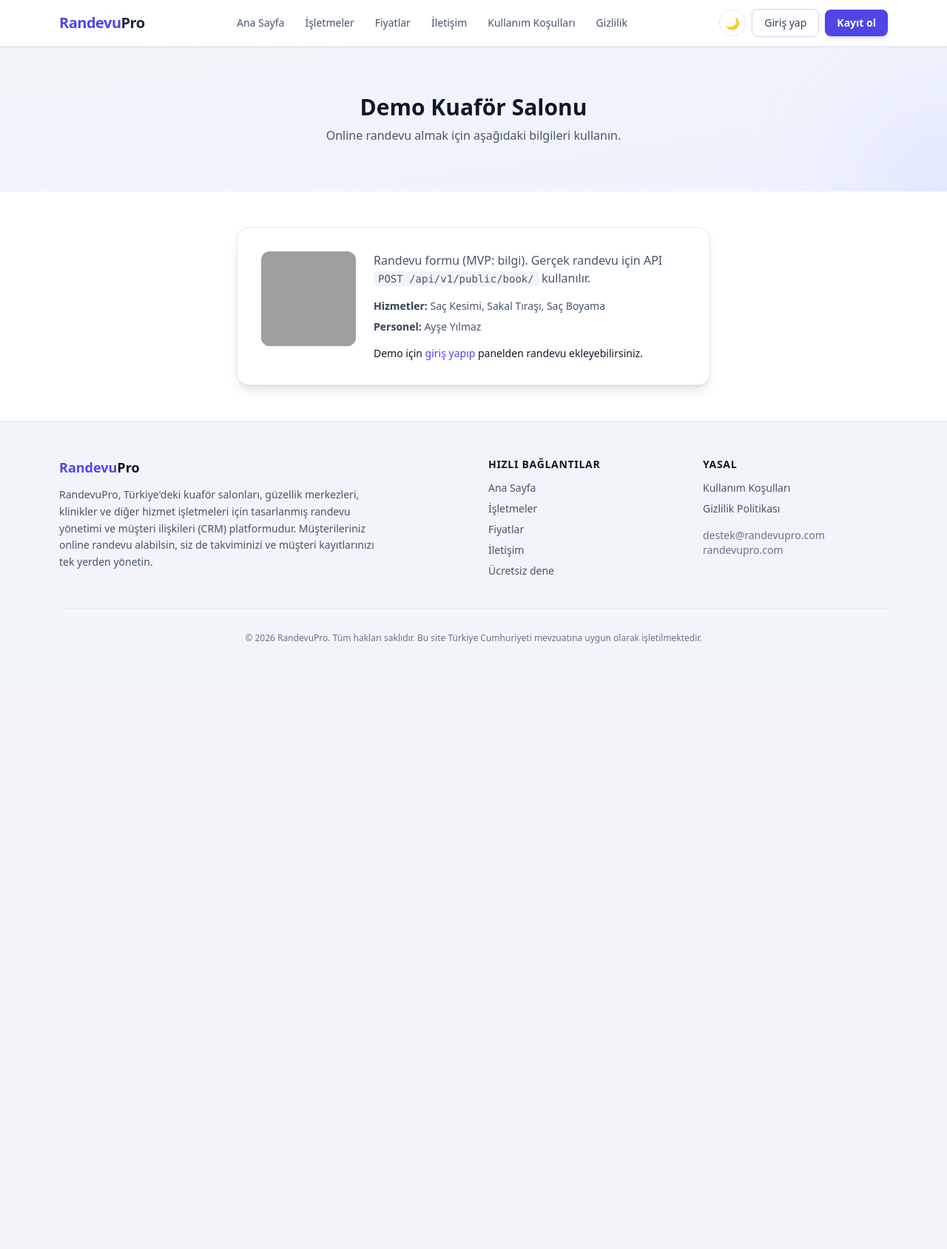
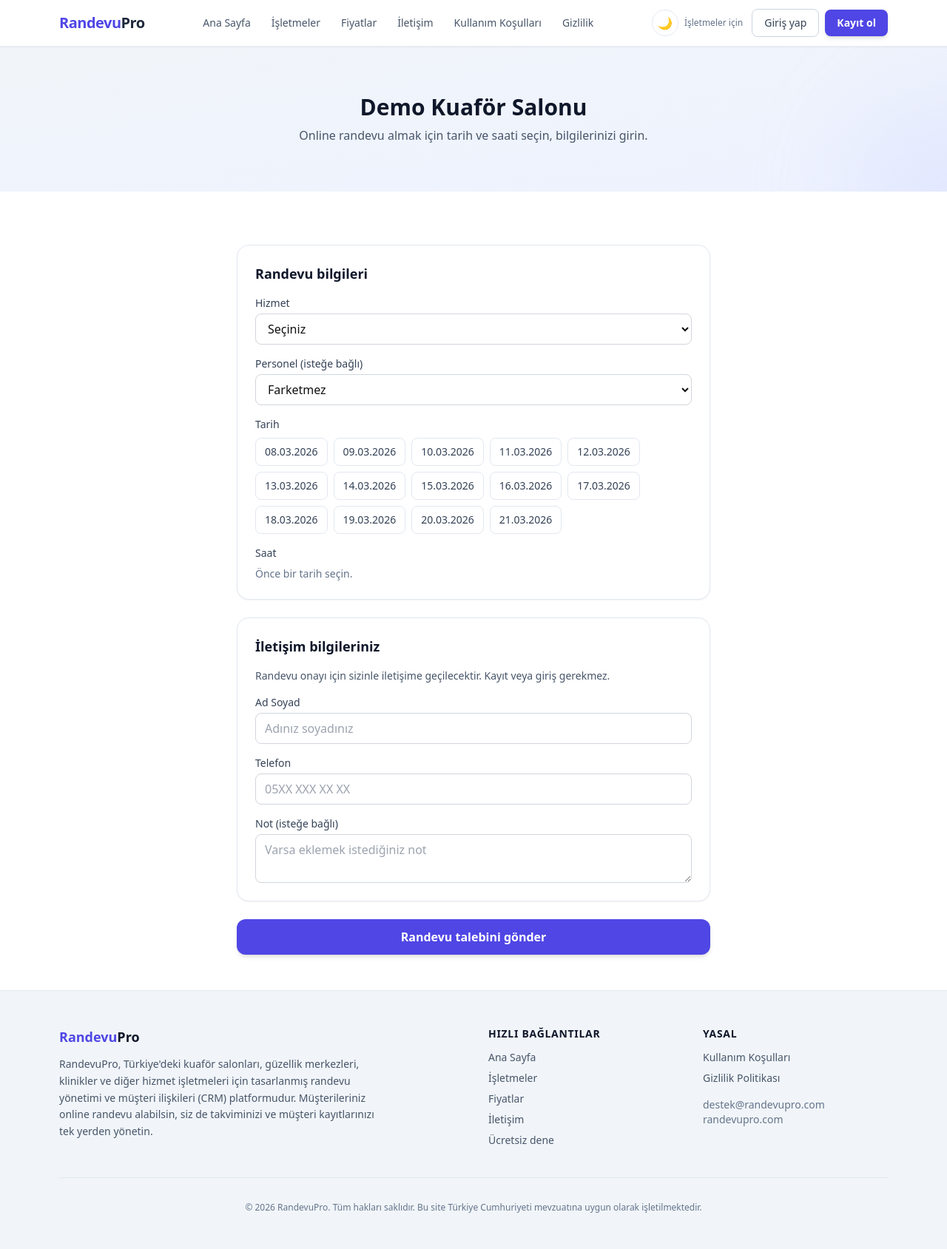
Before and after one commit to aliasttt/appointment, a Django app: page /b/demo-salon/ in a window 1280 px wide. Shown: the whole page at 74% size. Before the commit the page ends 870 px from the top, so only its background shows below. Run offline with Django 5.2, Linux system fonts and the light colour scheme; data comes from the database, SQL or seed files in the repository; parts of the project's set-up code (start-up, migrations or seed data) failed here and were passed over; some libraries are stand-ins or nearby versions; grey boxes are pictures that could not be loaded.

Commit message:
booking page, business list, static url fix

```diff
--- a/config/settings.py
+++ b/config/settings.py
@@ -134,7 +134,8 @@ USE_TZ = True
 
 
 # Static files (CSS, JavaScript, Images)
-STATIC_URL = "static/"
+# Leading slash required so admin (and any page) loads static from /static/ not relative to current path
+STATIC_URL = "/static/"
 STATIC_ROOT = BASE_DIR / "staticfiles"
 STATICFILES_DIRS = [
     BASE_DIR / "static",
--- a/templates/base.html
+++ b/templates/base.html
@@ -66,6 +66,7 @@
                             Panel
                         </a>
                     {% else %}
+                        <span class="hidden lg:inline text-xs text-slate-500 dark:text-gray-400 mr-1">İşletmeler için</span>
                         <a href="{% url 'web:login' %}" class="inline-flex items-center rounded-lg border border-slate-300 dark:border-gray-600 px-4 py-2 text-sm font-medium text-slate-700 dark:text-gray-200 hover:bg-slate-50 dark:hover:bg-gray-800 transition">
                             Giriş yap
                         </a>
--- a/web/templates/web/booking.html
+++ b/web/templates/web/booking.html
@@ -5,27 +5,131 @@
     <div class="absolute bottom-0 right-0 w-64 h-64 bg-indigo-200/30 dark:bg-indigo-500/10 rounded-full blur-3xl translate-y-1/2 translate-x-1/2"></div>
     <div class="relative max-w-3xl mx-auto px-4 text-center">
         <h1 class="text-3xl font-bold text-slate-900 dark:text-white mb-2 animate-fade-in-up">{{ business.name }}</h1>
-        <p class="text-slate-600 dark:text-gray-400 animate-fade-in-up animate-delay-100">Online randevu almak için aşağıdaki bilgileri kullanın.</p>
+        <p class="text-slate-600 dark:text-gray-400 animate-fade-in-up animate-delay-100">Online randevu almak için tarih ve saati seçin, bilgilerinizi girin.</p>
     </div>
 </section>
 
 <section class="py-12 bg-white dark:bg-gray-900/50">
     <div class="max-w-2xl mx-auto px-4">
-        <div class="rounded-2xl border border-slate-200 dark:border-gray-700 bg-white dark:bg-gray-800 p-8 shadow-lg animate-fade-in-up">
-            <div class="flex gap-6 items-start">
-                <div class="hidden sm:block w-32 h-32 rounded-xl bg-gradient-to-br from-indigo-400 to-purple-500 flex-shrink-0 overflow-hidden">
-                    <img src="https://images.unsplash.com/photo-1560066984-138dadb4c035?w=256&q=80" alt="" class="w-full h-full object-cover">
-                </div>
-                <div class="flex-1">
-                    <p class="text-slate-600 dark:text-gray-400 mb-4">Randevu formu (MVP: bilgi). Gerçek randevu için API <code class="text-sm bg-slate-100 dark:bg-gray-700 px-1.5 py-0.5 rounded">POST /api/v1/public/book/</code> kullanılır.</p>
-                    <ul class="space-y-2 text-sm text-slate-600 dark:text-gray-400">
-                        <li><strong class="text-slate-700 dark:text-gray-300">Hizmetler:</strong> {% for s in services %}{{ s.name }}{% if not forloop.last %}, {% endif %}{% empty %}Tanımlı hizmet yok{% endfor %}</li>
-                        <li><strong class="text-slate-700 dark:text-gray-300">Personel:</strong> {% for st in staff_list %}{{ st.name }}{% if not forloop.last %}, {% endif %}{% empty %}Tanımlı personel yok{% endfor %}</li>
-                    </ul>
-                    <p class="mt-4 text-sm">Demo için <a href="{% url 'web:login' %}" class="text-indigo-600 dark:text-indigo-400 font-medium hover:underline">giriş yapıp</a> panelden randevu ekleyebilirsiniz.</p>
+        <form method="post" action="{% url 'web:booking_submit' business_slug=business.slug %}" class="space-y-6">
+            {% csrf_token %}
+
+            <div class="rounded-2xl border border-slate-200 dark:border-gray-700 bg-white dark:bg-gray-800 p-6 shadow-sm">
+                <h2 class="text-lg font-semibold text-slate-900 dark:text-white mb-4">Randevu bilgileri</h2>
+
+                <div class="space-y-4">
+                    <div>
+                        <label for="service_id" class="block text-sm font-medium text-slate-700 dark:text-gray-300 mb-1">Hizmet</label>
+                        <select name="service_id" id="service_id" required class="input w-full">
+                            <option value="">Seçiniz</option>
+                            {% for s in services %}
+                                <option value="{{ s.id }}">{{ s.name }} — {{ s.price_try }} ₺, {{ s.duration_min }} dk</option>
+                            {% endfor %}
+                        </select>
+                    </div>
+                    {% if staff_list %}
+                    <div>
+                        <label for="staff_id" class="block text-sm font-medium text-slate-700 dark:text-gray-300 mb-1">Personel (isteğe bağlı)</label>
+                        <select name="staff_id" id="staff_id" class="input w-full">
+                            <option value="">Farketmez</option>
+                            {% for st in staff_list %}
+                                <option value="{{ st.id }}">{{ st.name }}</option>
+                            {% endfor %}
+                        </select>
+                    </div>
+                    {% endif %}
+
+                    <div>
+                        <label class="block text-sm font-medium text-slate-700 dark:text-gray-300 mb-2">Tarih</label>
+                        <div class="flex flex-wrap gap-2" id="date-buttons">
+                            {% for d in dates %}
+                                <button type="button" class="date-btn rounded-lg border border-slate-200 dark:border-gray-600 px-3 py-2 text-sm font-medium text-slate-700 dark:text-gray-300 hover:bg-slate-100 dark:hover:bg-gray-700 transition"
+                                        data-date="{{ d|date:'Y-m-d' }}">
+                                    {{ d|date:"d.m.Y" }}
+                                </button>
+                            {% endfor %}
+                        </div>
+                        <input type="hidden" name="date" id="date" required>
+                    </div>
+
+                    <div id="slots-container" class="space-y-2">
+                        <label class="block text-sm font-medium text-slate-700 dark:text-gray-300 mb-1">Saat</label>
+                        <div id="slots-placeholder" class="text-sm text-slate-500 dark:text-gray-400">
+                            Önce bir tarih seçin.
+                        </div>
+                        <div id="slots-list" class="flex flex-wrap gap-2" style="display: none;"></div>
+                        <input type="hidden" name="time" id="time" required>
+                    </div>
                 </div>
             </div>
-        </div>
+
+            <div class="rounded-2xl border border-slate-200 dark:border-gray-700 bg-white dark:bg-gray-800 p-6 shadow-sm">
+                <h2 class="text-lg font-semibold text-slate-900 dark:text-white mb-4">İletişim bilgileriniz</h2>
+                <p class="text-sm text-slate-600 dark:text-gray-400 mb-4">Randevu onayı için sizinle iletişime geçilecektir. Kayıt veya giriş gerekmez.</p>
+                <div class="space-y-4">
+                    <div>
+                        <label for="customer_name" class="block text-sm font-medium text-slate-700 dark:text-gray-300 mb-1">Ad Soyad</label>
+                        <input type="text" name="customer_name" id="customer_name" required maxlength="255" class="input" placeholder="Adınız soyadınız">
+                    </div>
+                    <div>
+                        <label for="customer_phone" class="block text-sm font-medium text-slate-700 dark:text-gray-300 mb-1">Telefon</label>
+                        <input type="tel" name="customer_phone" id="customer_phone" required maxlength="20" class="input" placeholder="05XX XXX XX XX">
+                    </div>
+                    <div>
+                        <label for="notes" class="block text-sm font-medium text-slate-700 dark:text-gray-300 mb-1">Not (isteğe bağlı)</label>
+                        <textarea name="notes" id="notes" rows="2" class="input" placeholder="Varsa eklemek istediğiniz not"></textarea>
+                    </div>
+                </div>
+            </div>
+
+            <button type="submit" class="w-full rounded-xl bg-indigo-600 px-6 py-3 text-base font-semibold text-white shadow-md hover:bg-indigo-500 transition">
+                Randevu talebini gönder
+            </button>
+        </form>
     </div>
 </section>
+
+<script>
+(function() {
+    var dateInput = document.getElementById('date');
+    var timeInput = document.getElementById('time');
+    var slotsPlaceholder = document.getElementById('slots-placeholder');
+    var slotsList = document.getElementById('slots-list');
+    var businessSlug = '{{ business.slug }}';
+
+    function loadSlots(date) {
+        dateInput.value = date;
+        timeInput.value = '';
+        document.querySelectorAll('.date-btn').forEach(function(b) {
+            b.classList.remove('bg-indigo-600', 'text-white', 'border-indigo-600');
+            b.classList.add('border-slate-200', 'dark:border-gray-600', 'text-slate-700', 'dark:text-gray-300');
+            if (b.getAttribute('data-date') === date) {
+                b.classList.add('bg-indigo-600', 'text-white', 'border-indigo-600');
+                b.classList.remove('border-slate-200', 'dark:border-gray-600', 'text-slate-700', 'dark:text-gray-300');
+            }
+        });
+        slotsPlaceholder.style.display = 'none';
+        slotsList.style.display = 'flex';
+        slotsList.innerHTML = '<span class="text-slate-500">Yükleniyor…</span>';
+        fetch('/b/' + businessSlug + '/slots/?date=' + encodeURIComponent(date), { headers: { 'Accept': 'text/html' } })
+            .then(function(r) { return r.text(); })
+            .then(function(html) {
+                slotsList.innerHTML = html;
+                slotsList.querySelectorAll('.slot-btn').forEach(function(btn) {
+                    btn.addEventListener('click', function() {
+                        slotsList.querySelectorAll('.slot-btn').forEach(function(b) { b.classList.remove('ring-2', 'ring-indigo-500'); });
+                        this.classList.add('ring-2', 'ring-indigo-500');
+                        timeInput.value = this.getAttribute('data-time');
+                    });
+                });
+            })
+            .catch(function() { slotsList.innerHTML = '<span class="text-red-500">Saatler yüklenemedi.</span>'; });
+    }
+
+    document.getElementById('date-buttons').addEventListener('click', function(e) {
+        var btn = e.target.closest('.date-btn');
+        if (btn) loadSlots(btn.getAttribute('data-date'));
+    });
+})();
+</script>
 {% endblock %}
--- /dev/null
+++ b/web/templates/web/booking_slots_fragment.html
@@ -0,0 +1,6 @@
+{% for t, label in slots %}
+<button type="button" class="slot-btn rounded-lg border border-slate-200 dark:border-gray-600 px-4 py-2 text-sm font-medium text-slate-700 dark:text-gray-300 hover:bg-indigo-50 dark:hover:bg-indigo-900/30 hover:border-indigo-300 dark:hover:border-indigo-700 transition"
+        data-time="{{ label }}">{{ label }}</button>
+{% empty %}
+<p class="text-sm text-slate-500 dark:text-gray-400">Bu tarih için uygun saat yok.</p>
+{% endfor %}
--- a/web/urls.py
+++ b/web/urls.py
@@ -13,6 +13,8 @@ urlpatterns = [
     path("auth/register/", views.auth_register, name="register"),
     path("auth/forgot/", views.auth_forgot, name="forgot"),
     path("b/<slug:business_slug>/", views.public_booking, name="booking"),
+    path("b/<slug:business_slug>/slots/", views.public_booking_slots, name="booking_slots"),
+    path("b/<slug:business_slug>/randevu/", views.public_booking_submit, name="booking_submit"),
     path("legal/terms/", views.legal_terms, name="terms"),
     path("legal/privacy/", views.legal_privacy, name="privacy"),
     path("contact/", views.contact, name="contact"),
--- a/web/views.py
+++ b/web/views.py
@@ -14,7 +14,7 @@ from core.models import Business
 from crm.models import Customer
 from scheduling.models import Appointment
 from staff.models import StaffProfile
-from web.utils import get_current_business
+from web.utils import get_current_business, get_available_times, get_next_booking_dates
 
 
 # ----- Public -----
@@ -87,7 +87,54 @@ def public_booking(request, business_slug):
     business = get_object_or_404(Business, slug=business_slug)
     services = business.services.filter(active=True)
     staff_list = business.staff.all()
-    return render(request, "web/booking.html", {"business": business, "services": services, "staff_list": staff_list})
+    dates = get_next_booking_dates(14)
+    return render(request, "web/booking.html", {
+        "business": business,
+        "services": services,
+        "staff_list": staff_list,
+        "dates": dates,
+    })
+
+
+def public_booking_slots(request, business_slug):
+    """HTMX: return HTML fragment of time slot buttons for a given date."""
+    business = get_object_or_404(Business, slug=business_slug)
+    date_str = request.GET.get("date")
+    if not date_str:
+        return render(request, "web/booking_slots_fragment.html", {"slots": []})
+    from datetime import datetime
+    try:
+        day = datetime.strptime(date_str, "%Y-%m-%d").date()
+    except ValueError:
+        return render(request, "web/booking_slots_fragment.html", {"slots": []})
+    slots = get_available_times(business, day)
+    return render(request, "web/booking_slots_fragment.html", {"slots": slots, "date": date_str})
+
+
+@require_http_methods(["POST"])
+def public_booking_submit(request, business_slug):
+    """Handle public booking form submit; no login required."""
+    business = get_object_or_404(Business, slug=business_slug)
+    from api.serializers import PublicBookSerializer
+    payload = {
+        "business_slug": business_slug,
+        "service_id": request.POST.get("service_id"),
+        "staff_id": request.POST.get("staff_id") or None,
+        "date": request.POST.get("date"),
+        "time": request.POST.get("time"),
+        "customer_name": request.POST.get("customer_name", "").strip(),
+        "customer_phone": request.POST.get("customer_phone", "").strip(),
+        "notes": request.POST.get("notes", "").strip() or "",
+    }
+    ser = PublicBookSerializer(data=payload)
+    if not ser.is_valid():
+        for field, err in ser.errors.items():
+            msg = err[0] if isinstance(err, list) else str(err)
+            messages.error(request, msg)
+        return redirect("web:booking", business_slug=business_slug)
+    ser.save()
+    messages.success(request, "Randevunuz alındı. İşletme sizinle iletişime geçebilir.")
+    return redirect("web:booking", business_slug=business_slug)
 
 
 def legal_terms(request):
```
Also changed, not shown: DEPLOY.md (+37 -2 lines), web/utils.py (+70 -1 lines).
